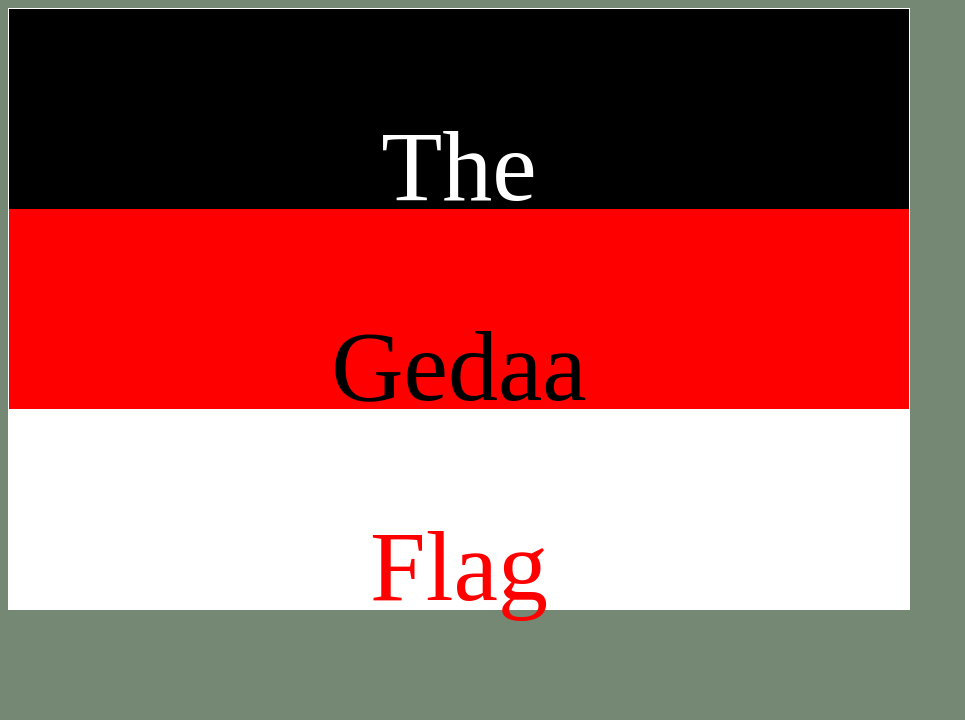
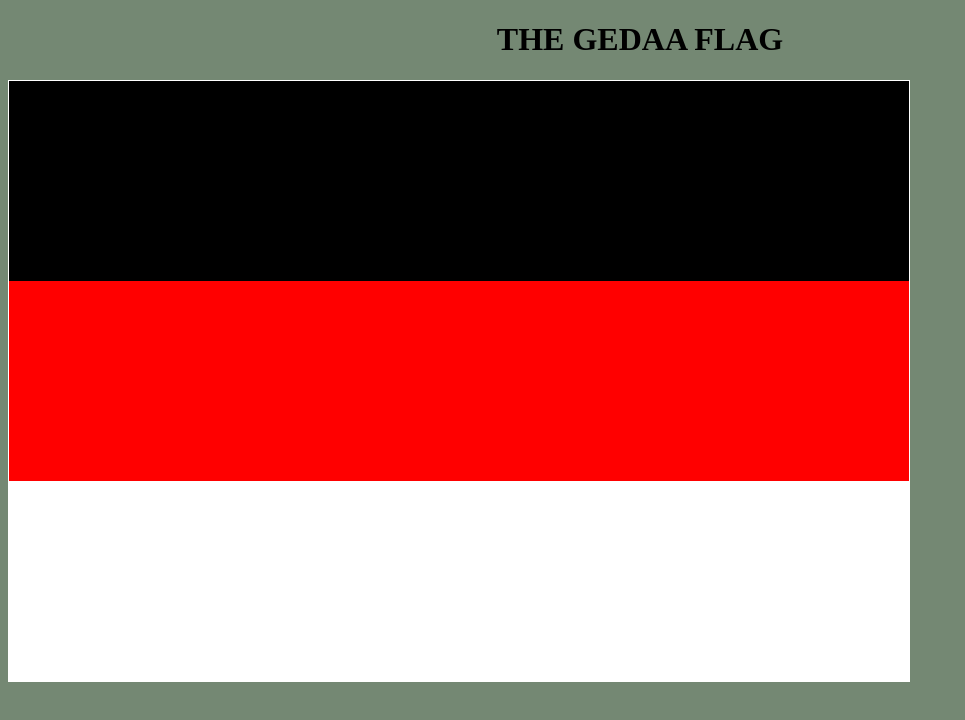
Before and after one commit to Moti-Abe/flag-project, a plain HTML site: page index.html in a window 1280 px wide. Shown: the whole page, without its empty margins (0-965 px from the left). Drawn offline with Linux system fonts and the light colour scheme.

Commit message:
Update index.html
updated to clean and readable code

```diff
--- a/index.html
+++ b/index.html
@@ -7,11 +7,13 @@
     <link rel="stylesheet" href="style.css">
 </head>
 <body>
-    <div id="flag">
-        <p >The </p>
-        <div id="red"><p style="color: black;">Gedaa</p></div>
-        <div id="white"><p style="color: red;">Flag</p></div>
+    <div class="heading">
+        <h1>THE GEDAA FLAG</h1>
     </div>
 
+    <div id="flag">
+        <div id="red"></div>
+        <div id="white"></div>
+    </div>
 </body>
 </html>
```
